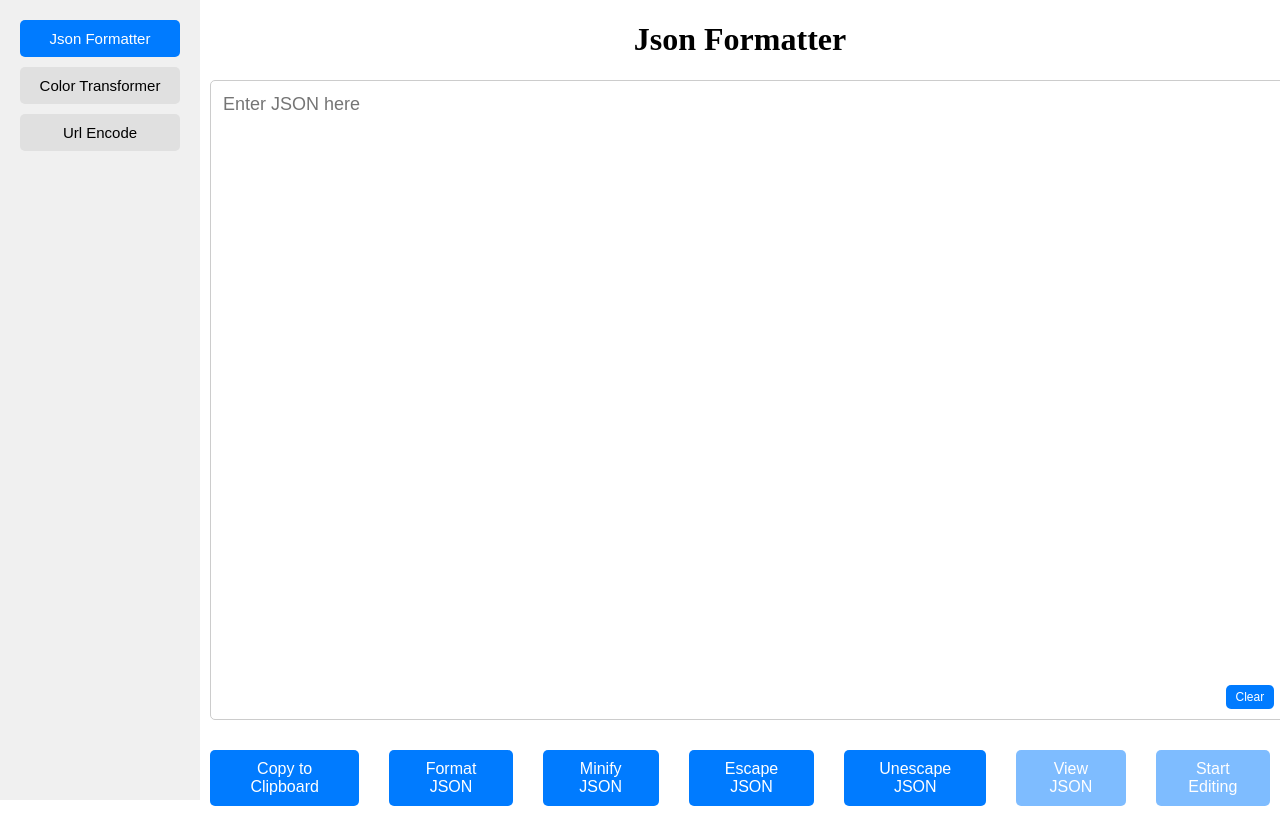
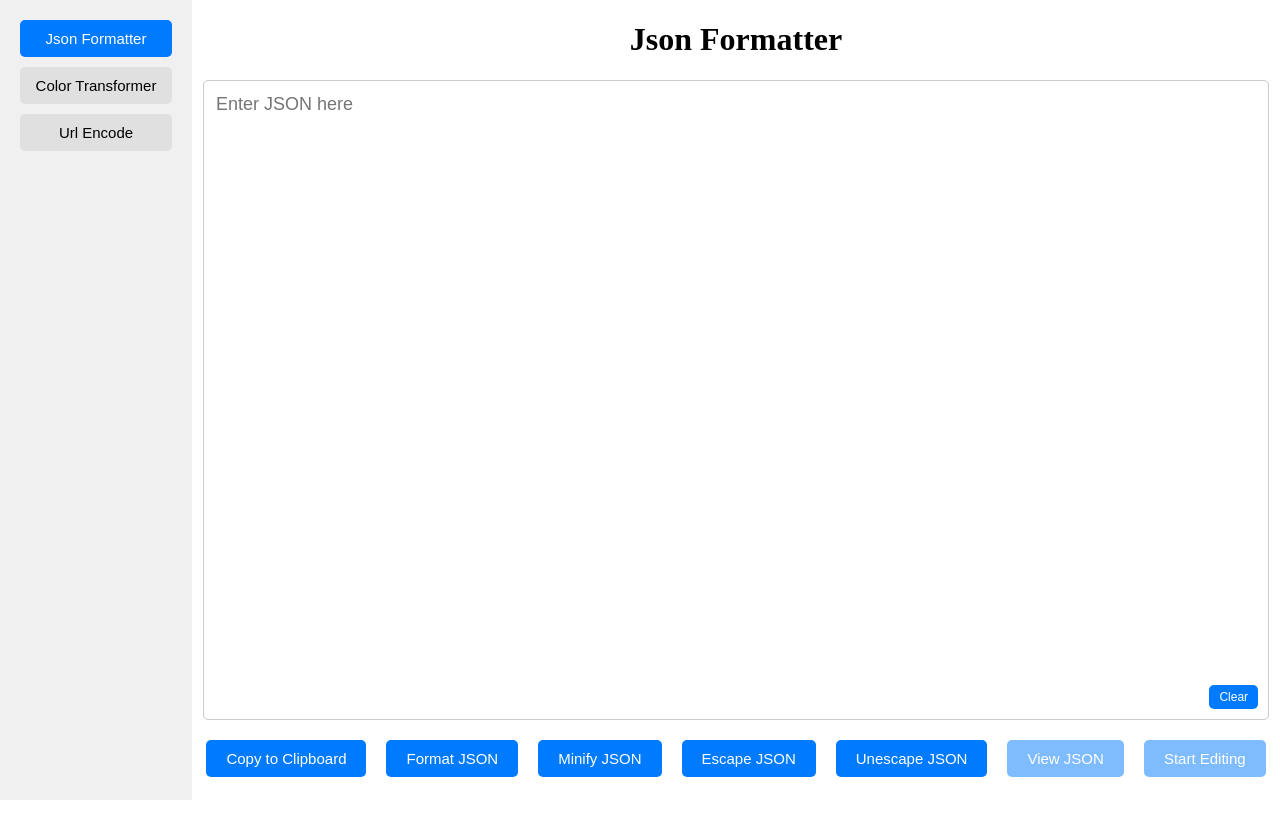
Before and after one commit to DoubleD0721/debug-tools-extension, a React (Create React App) app: page / in a window 1280 px wide. Both pictures are taken after a click on the button "Json Formatter". After the commit the page ends 800 px from the top, so only its background shows below. Built offline with nearby package versions, Linux system fonts and the light colour scheme.

Commit message:
feat: update styles

```diff
--- a/src/components/json_formatter/json_formatter.jsx
+++ b/src/components/json_formatter/json_formatter.jsx
@@ -157,7 +157,7 @@ const JsonFormatter = () => {
         <button className="clear-button" onClick={clearInput}>Clear</button>
       </div>
       {error && <text className="error-message">{error}</text>}
-      <div className="button-container">
+      <div className="json-formatter-button-container">
         <button onClick={copyToClipboard} className="button">Copy to Clipboard</button>
         <button onClick={formatJson} className="button">Format JSON</button>
         <button onClick={minifyJson} className="button">Minify JSON</button>
--- a/src/components/json_formatter/json_formatter.styles.scss
+++ b/src/components/json_formatter/json_formatter.styles.scss
@@ -3,18 +3,18 @@ $primary-color: #007bff;
 $primary-hover-color: #0056b3;
 $border-radius: 5px;
 $font-size-base: 18px;
-$font-size-button: 16px;
+$font-size: 15px;
 $font-family-base: 'Arial', sans - serif;
 
 @mixin button-styles {
   margin: 20px 10px;
   padding: 10px 20px;
-  font-size: $font-size-button;
   cursor: pointer;
   background-color: $primary-color;
   color: white;
   border: none;
   border-radius: $border-radius;
+  font-size: $font-size;
 
   &:hover {
     background-color: $primary-hover-color;
@@ -30,13 +30,21 @@ $font-family-base: 'Arial', sans - serif;
 
 .editor-container {
   height: 80vh;
-  width: 84vw;
-  margin: 10px;
+  width: 98%;
   padding: 10px;
   border: 1px solid #ccc;
   border-radius: $border-radius;
-  box-sizing: border-box;
+  justify-self: center;
   position: relative;
+}
+
+.json-formatter-button-container {
+  width: 100%;
+  flex: 1;
+  display: flex;
+  flex-direction: row;
+  justify-content: center;
+  gap: 0px;
 }
 
 .json-formatter-textarea {
@@ -72,19 +80,11 @@ $font-family-base: 'Arial', sans - serif;
   z-index: 1;
 }
 
-.button-container {
-  flex: 1;
-  display: flex;
-  flex-direction: row;
-  justify-content: center;
-  gap: 10px;
-}
-
-.button-container button {
+.json-formatter-button-container button {
   @include button-styles();
 }
 
-.button-container button.disabled {
+.json-formatter-button-container button.disabled {
   opacity: 0.5;
 }
 
--- a/src/components/url_encode/url_encode.jsx
+++ b/src/components/url_encode/url_encode.jsx
@@ -69,7 +69,7 @@ const UrlEncode = () => {
         wrap='off'
       />
       {error && <text className="error-message">{error}</text>}
-      <div className="button-container">
+      <div className="url-encode-button-container">
         <button onClick={copyToClipboard} className="button">Copy to Clipboard</button>
         <button onClick={encodeUrl} className="button">Encode</button>
         <button onClick={decodeUrl} className="button">Decode</button>
--- a/src/components/url_encode/url_encode.styles.scss
+++ b/src/components/url_encode/url_encode.styles.scss
@@ -18,7 +18,7 @@ $gap-size: 20px;
   box-sizing: border-box;
 }
 
-.button-container {
+.url-encode-button-container {
   flex: 1;
   display: flex;
   flex-direction: row;
@@ -26,7 +26,7 @@ $gap-size: 20px;
   gap: 10px;
 }
 
-.button-container button {
+.url-encode-button-container button {
   margin: 20px 10px;
   padding: 10px 20px;
   font-size: $font-size-button;
--- a/src/styles.scss
+++ b/src/styles.scss
@@ -1,6 +1,10 @@
-$font-size-button: 15px;
+$font-size: 15px;
 $border-radius: 5px;
 $error-color: red;
+
+* {
+  box-sizing: border-box;
+}
 
 body {
   margin: 0;
@@ -23,10 +27,11 @@ h1 {
 }
 
 .sidebar {
-  width: 240px;
+  width: 15%;
   background-color: #f0f0f0;
   padding: 20px;
   box-sizing: border-box;
+  z-index: 1;
 }
 
 .sidebar button {
@@ -40,8 +45,8 @@ h1 {
   border: none;
   background-color: #e0e0e0;
   cursor: pointer;
-  font-size: $font-size-button;
   border-radius: $border-radius;
+  font-size: $font-size;
 }
 
 .sidebar button.active {
@@ -50,7 +55,7 @@ h1 {
 }
 
 .main-content {
-  width: calc(100vw - 200px);
+  width: 85%;
   padding: 0;
   box-sizing: border-box;
 }
```
